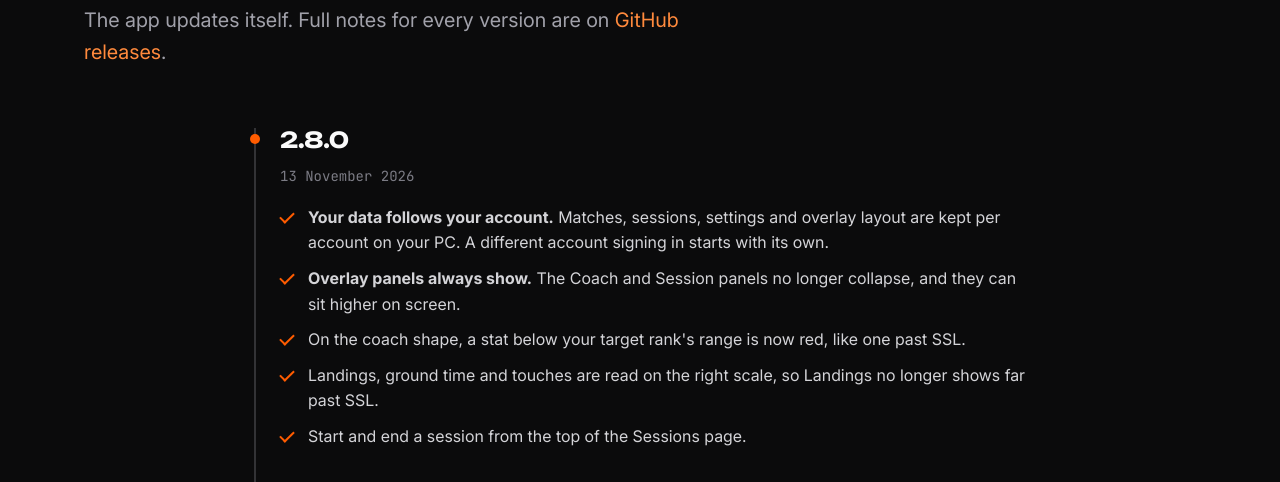
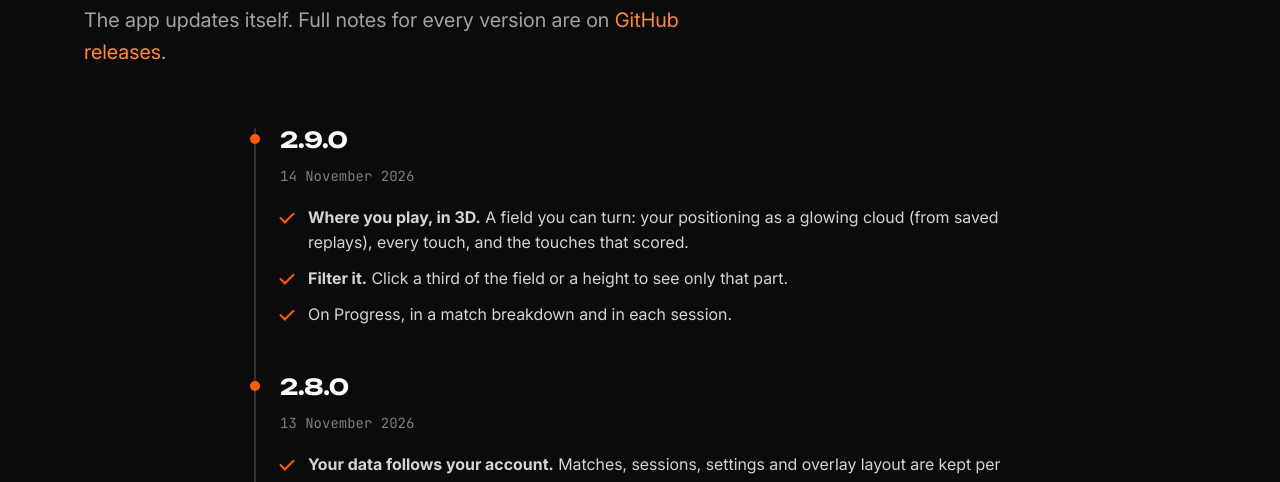
Before and after one commit to tobysword/instinct-site, a plain HTML site: page changelog.html in a window 1280 px wide. Shown: the part 263-745 px from the top of the page. Drawn offline with Linux system fonts and the light colour scheme.

Commit message:
Instinct 2.9.0
Co-Authored-By: Claude Fable 5.2 <noreply@anthropic.com>

```diff
--- a/changelog.html
+++ b/changelog.html
@@ -31,6 +31,12 @@ if ("changelog.html" !== "account.html" && /(access_token|error_code|error_descr
 <section class="phero"><div class="wrap"><span class="kick">What's new</span><h1>Recent releases.</h1>
 <p class="lead">The app updates itself. Full notes for every version are on <a href="https://github.com/tobysword/InstinctRL/releases">GitHub releases</a>.</p></div></section>
 <section style="padding-top:0"><div class="wrap" style="max-width:820px">
+<article class="release"><h2>2.9.0</h2><time datetime="2026-11-14">14 November 2026</time>
+<ul class="ticks" style="list-style:none;padding:0;display:grid;gap:10px;margin-top:16px">
+<li><strong>Where you play, in 3D.</strong> A field you can turn: your positioning as a glowing cloud (from saved replays), every touch, and the touches that scored.</li>
+<li><strong>Filter it.</strong> Click a third of the field or a height to see only that part.</li>
+<li>On Progress, in a match breakdown and in each session.</li>
+</ul></article>
 <article class="release"><h2>2.8.0</h2><time datetime="2026-11-13">13 November 2026</time>
 <ul class="ticks" style="list-style:none;padding:0;display:grid;gap:10px;margin-top:16px">
 <li><strong>Your data follows your account.</strong> Matches, sessions, settings and overlay layout are kept per account on your PC. A different account signing in starts with its own.</li>
--- a/site.config.json
+++ b/site.config.json
@@ -2,7 +2,7 @@
   "PRODUCT_NAME": "Instinct",
   "PRODUCT_BRAND_HTML": "Instinct",
   "PRO_NAME": "Instinct Pro",
-  "VERSION": "2.8.0",
+  "VERSION": "2.9.0",
   "SITE_URL": "https://tobysword.github.io/instinct-site/",
   "BASE_PATH": "/instinct-site/",
   "RELEASES": "https://github.com/tobysword/InstinctRL/releases",
```
Also changed, not shown: download.html (+1 -1 lines), src/changelog.html (+6 -0 lines).
